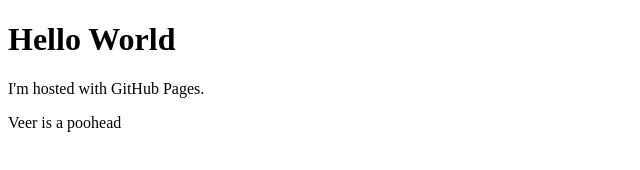
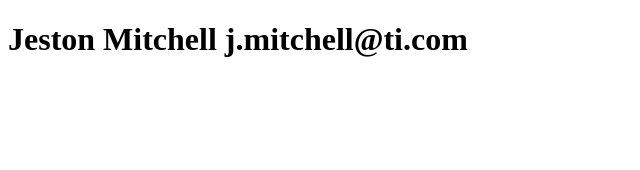
Before and after one commit to cherbabm/cherbabm.github.io, a plain HTML site: page index.html in a window 1280 px wide. Shown: the whole page, without its empty margins (0-640 px from the left). Drawn offline with Linux system fonts and the light colour scheme.

```diff
--- a/index.html
+++ b/index.html
@@ -1,8 +1,6 @@
 <!DOCTYPE html>
 <html>
 <body>
-<h1>Hello World</h1>
-<p>I'm hosted with GitHub Pages.</p>
-<p>Veer is a poohead</p>
+<h1>Jeston Mitchell j.mitchell@ti.com</h1>
 </body>
 </html>
```
